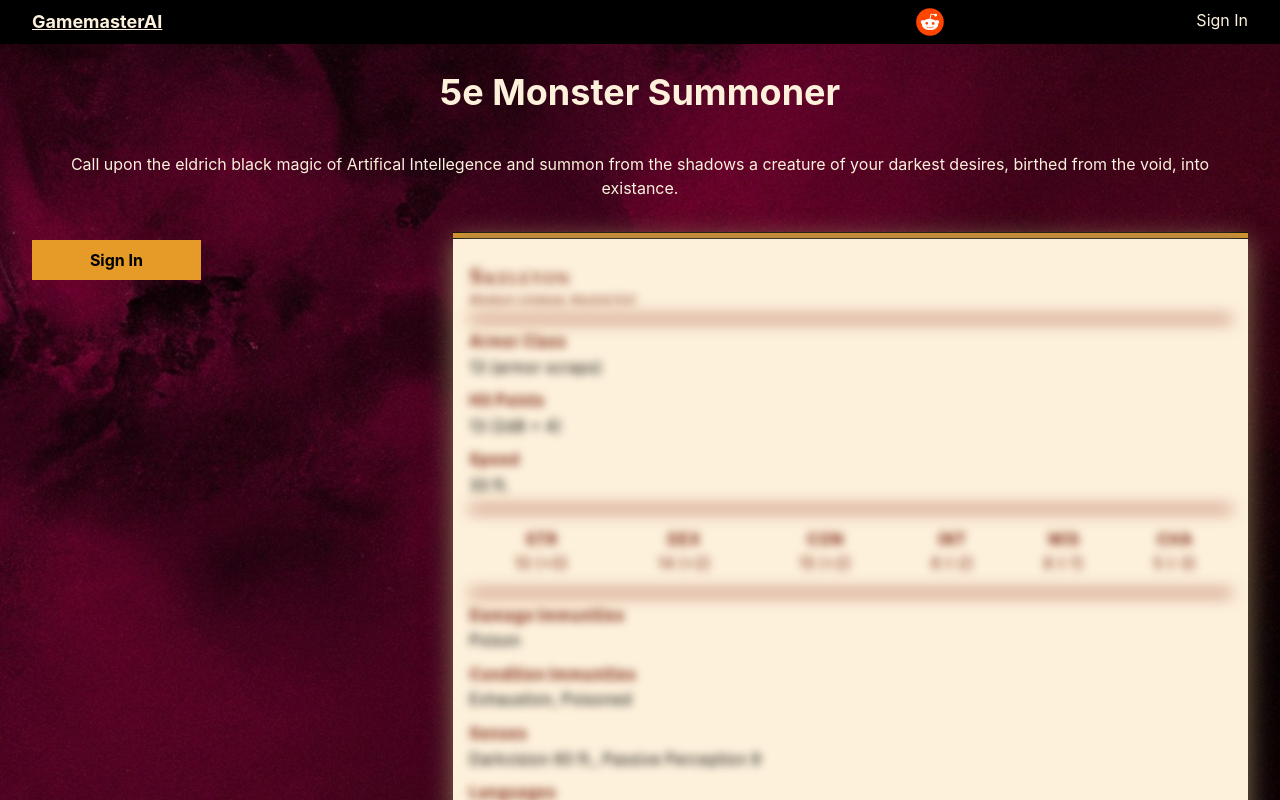
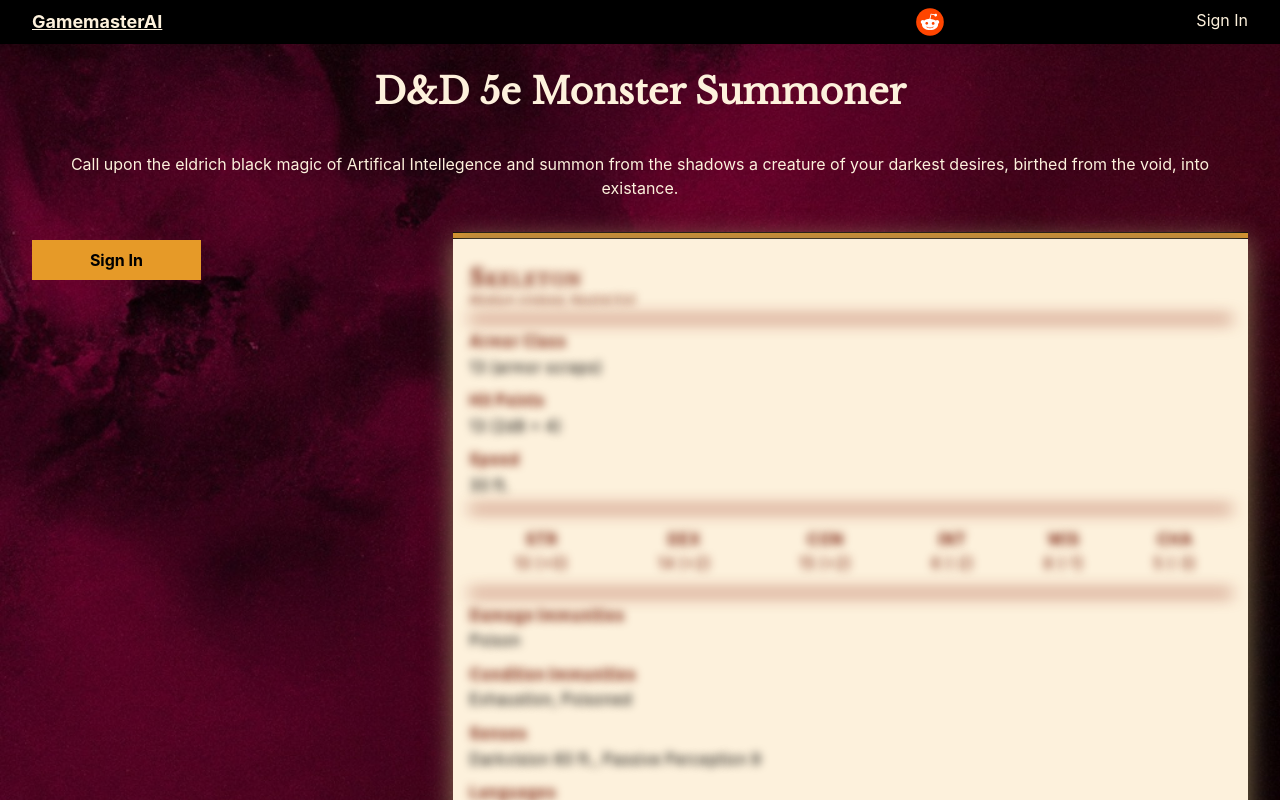
Before and after one commit to gthayer/gamemasterai, a Next.js app: page / in a window 1280 px wide. Shown: the top 800 px of the page. Built offline with nearby package versions, Linux system fonts and the light colour scheme; no server answers.

Commit message:
add font settings

```diff
--- a/pages/_app.js
+++ b/pages/_app.js
@@ -1,12 +1,21 @@
 import '../styles/globals.css';
-import { SessionProvider } from "next-auth/react"
+import { SessionProvider } from 'next-auth/react'
+import { Libre_Baskerville } from '@next/font/google'
+
+const librebaskerville = Libre_Baskerville({
+  subsets: ['latin'],
+  variable: '--font-librebaskerville',
+  weight: '400'
+})
 
 export default function App({
   Component, pageProps: { session, ...pageProps }
 }) {
   return (
     <SessionProvider session={session}>
-      <Component {...pageProps} />
+      <div className={`${librebaskerville.variable}`}>
+        <Component {...pageProps} />
+      </div>
     </SessionProvider>
   )
 }
--- a/pages/index.js
+++ b/pages/index.js
@@ -15,7 +15,7 @@ export default function Home() {
 
       <main className={styles.main}>
         <div className="monsterSummoner py-8 px-8 container">
-          <h1 className="text-4xl text-center py-4 text-tan m-2">5e Monster Summoner</h1>
+          <h1 className="text-4xl text-center py-4 text-tan m-2">D&D 5e Monster Summoner</h1>
           <p className="text-center py-4 text-tan">Call upon the eldrich black magic of Artifical Intellegence and summon from the shadows a creature of your darkest desires, birthed from the void, into existance.</p>
           <StatBlockGenerator/>
         </div>
--- a/styles/globals.css
+++ b/styles/globals.css
@@ -16,7 +16,7 @@ body {
 }
 
 main {
-  min-height: 800px;
+  min-height: 850px;
 }
 
 p {
@@ -35,6 +35,10 @@ a:hover {
 h1, h2, h3, h4, h5, h6 {
   font-weight: bold;
   margin: 0.5rem 0;
+}
+
+h1 {
+  font-family: var(--font-librebaskerville);
 }
 
 ol li {
--- a/tailwind.config.js
+++ b/tailwind.config.js
@@ -1,4 +1,6 @@
 /** @type {import('tailwindcss').Config} */
+const { fontFamily } = require('tailwindcss/defaultTheme')
+
 module.exports = {
   content: [
     "./pages/**/*.{js,ts,jsx,tsx}",
@@ -13,6 +15,9 @@ module.exports = {
       black: `#000000`,
       orange: '#E69A28',
       tan: `#FDF1DC`,
+    },
+    fontFamily: {
+      serif: ['var(--font-ebgaramond)', ...fontFamily.serif],
     }
   },
   plugins: [
```
